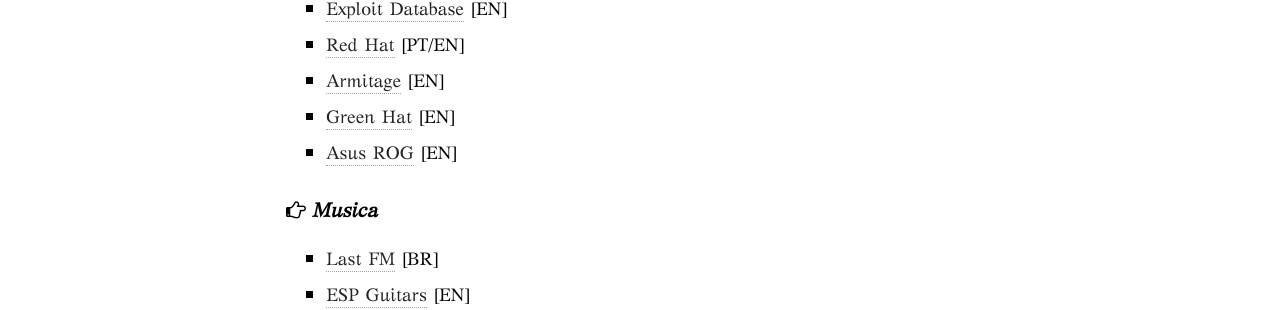
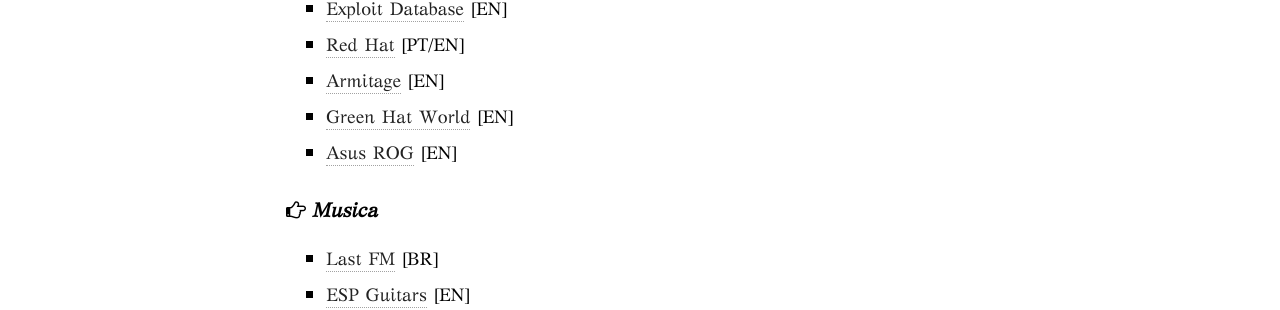
Before and after one commit to Agt-Morgu5/agt-morgu5.github.io, a Jekyll site: the page built from links/index.md, in a window 1280 px wide. Shown: the part 986-1296 px from the top of the page. Built offline with Jekyll 4.4.1, drawn with Linux system fonts in a browser that asks for light colours; nearby versions of some CDN libraries.

Commit message:
Kojima-master-puppets-yeahh

```diff
--- a/links/index.md
+++ b/links/index.md
@@ -26,7 +26,7 @@
 * [Exploit Database](https://www.exploit-db.com/){:target="_blank"}  [EN]
 * [Red Hat](https://www.redhat.com/pt-br){:target="_blank"}  [PT/EN]
 * [Armitage](http://www.fastandeasyhacking.com/){:target="_blank"} [EN]
-* [Green Hat](http://greenhatworld.com/){:target="_blank"}  [EN]
+* [Green Hat World](http://greenhatworld.com/){:target="_blank"}  [EN]
 * [Asus ROG](http://rog.asus.com/landing.aspx){:target="_blank"} [EN]
 
 
```
